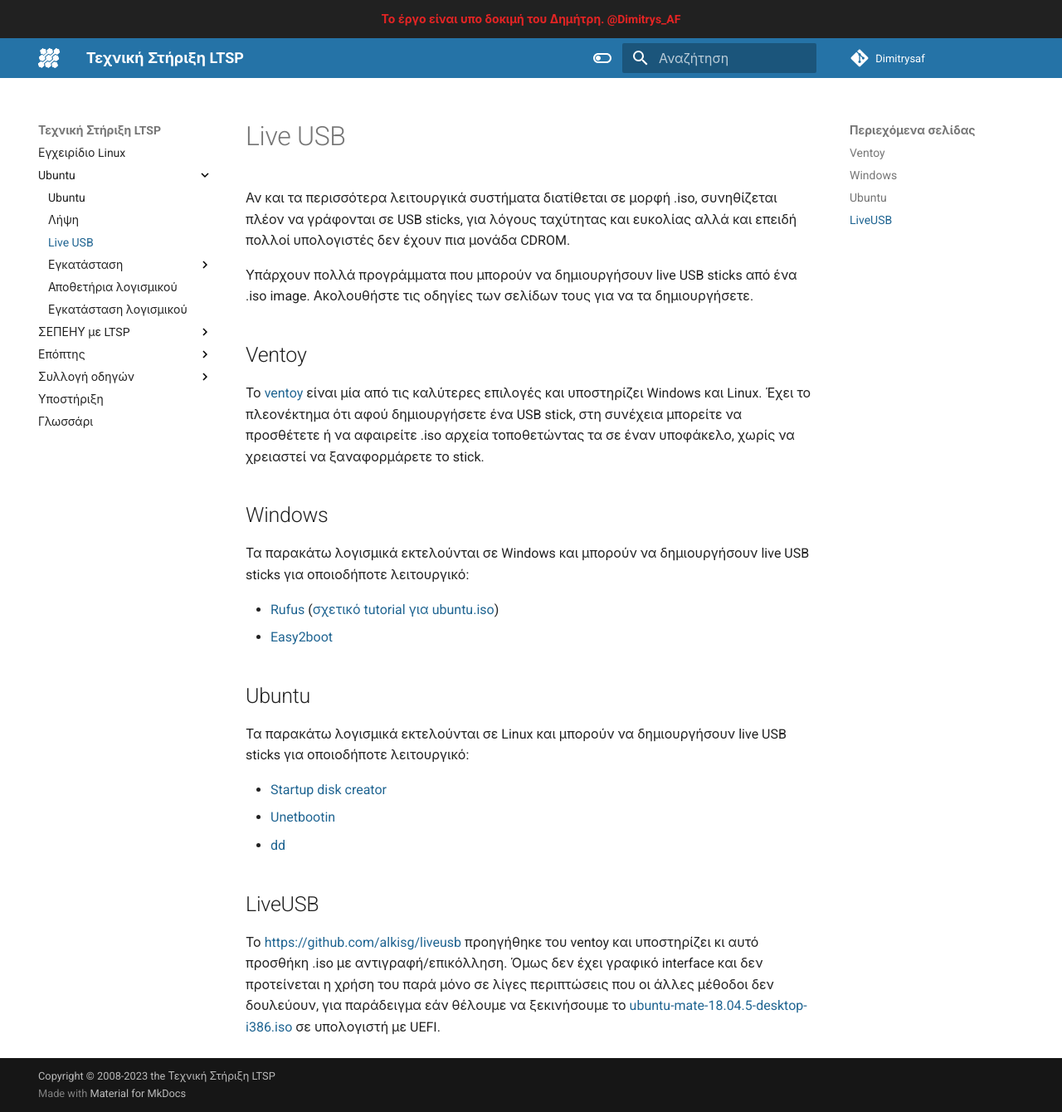
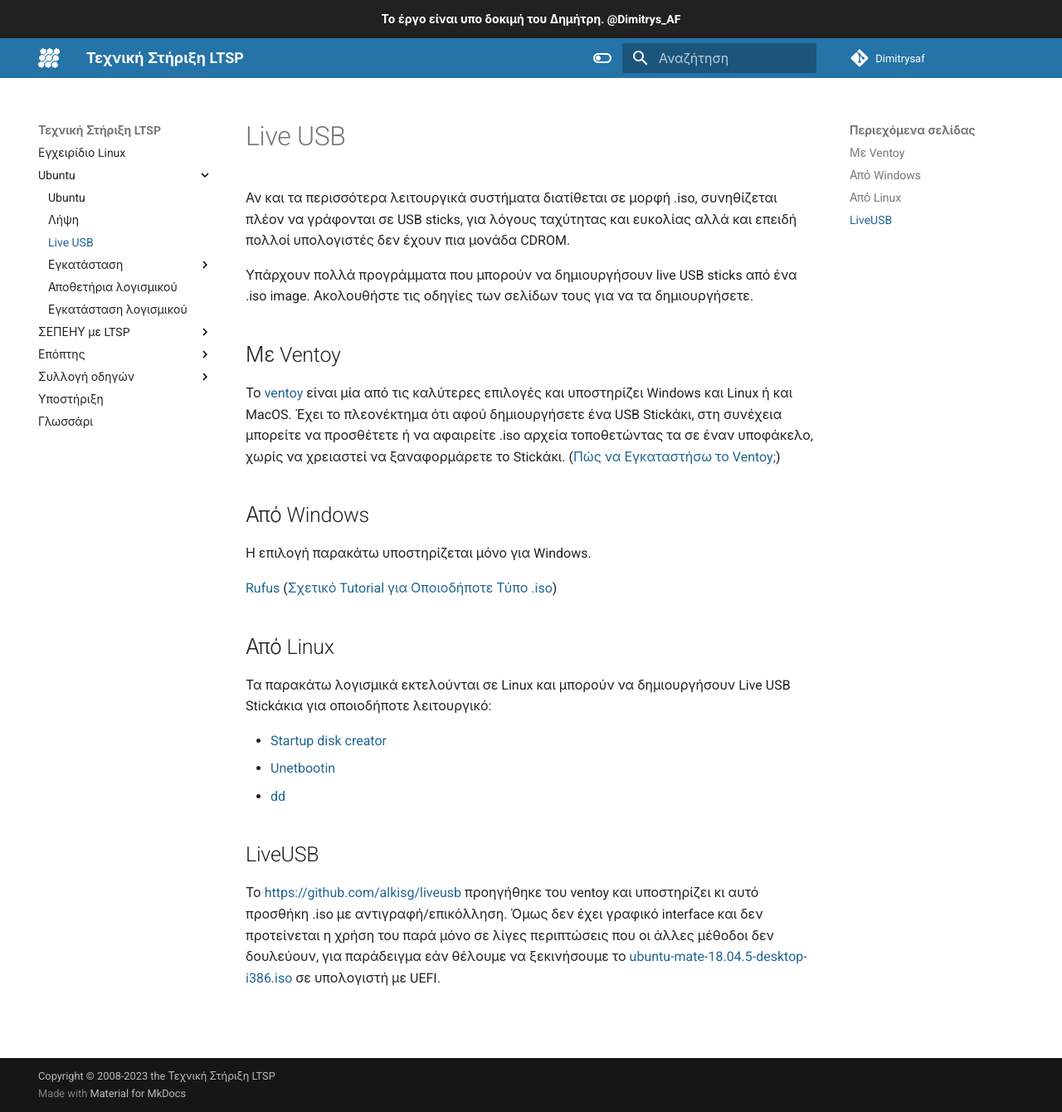
Before and after one commit to Educational-Tools/Linux-Manual, an MkDocs documentation site: the page built from docs/ubuntu/liveusb.md, in a window 1280 px wide and 1340 px high. Shown: the whole window at 83% size. Built offline with MkDocs 1.6.1 and Material for MkDocs 9.7.7, drawn with Linux system fonts in a browser that asks for light colours.

Commit message:
modified:   docs/ubuntu/liveusb.md 	modified:   overrides/main.html

```diff
--- a/docs/ubuntu/liveusb.md
+++ b/docs/ubuntu/liveusb.md
@@ -8,27 +8,26 @@
 από ένα .iso image. Ακολουθήστε τις οδηγίες των σελίδων τους για να τα
 δημιουργήσετε.
 
-## Ventoy
+## Με Ventoy
 
 Το [ventoy](https://ventoy.net) είναι μία από τις καλύτερες επιλογές και
-υποστηρίζει Windows και Linux. Έχει το πλεονέκτημα ότι αφού δημιουργήσετε ένα
-USB stick, στη συνέχεια μπορείτε να προσθέτετε ή να αφαιρείτε .iso αρχεία
+υποστηρίζει Windows και Linux ή και MacOS. Έχει το πλεονέκτημα ότι αφού δημιουργήσετε ένα
+USB Stickάκι, στη συνέχεια μπορείτε να προσθέτετε ή να αφαιρείτε .iso αρχεία
 τοποθετώντας τα σε έναν υποφάκελο, χωρίς να χρειαστεί να ξαναφορμάρετε το
-stick.
+Stickάκι.
+([Πώς να Εγκαταστήσω το Ventoy;](https://wwwhttps://www.pcsteps.gr/99966-multiboot-usb-%CE%BC%CE%B5-%CE%BB%CE%B5%CE%B9%CF%84%CE%BF%CF%85%CF%81%CE%B3%CE%B9%CE%BA%CE%AC-%CF%83%CF%85%CF%83%CF%84%CE%AE%CE%BC%CE%B1%CF%84%CE%B1/.pcsteps.gr/99966-multiboot-usb-%CE%BC%CE%B5-%CE%BB%CE%B5%CE%B9%CF%84%CE%BF%CF%85%CF%81%CE%B3%CE%B9%CE%BA%CE%AC-%CF%83%CF%85%CF%83%CF%84%CE%AE%CE%BC%CE%B1%CF%84%CE%B1/))
 
-## Windows
+## Από Windows
 
-Τα παρακάτω λογισμικά εκτελούνται σε Windows και μπορούν να δημιουργήσουν
-live USB sticks για οποιοδήποτε λειτουργικό:
+Η επιλογή παρακάτω υποστηρίζεται μόνο για Windows.
 
-- [Rufus](https://rufus.ie/) ([σχετικό tutorial για
-  ubuntu.iso](https://ubuntu.com/tutorials/tutorial-create-a-usb-stick-on-windows))
-- [Easy2boot](https://www.easy2boot.com/)
+[Rufus](https://rufus.ie/) ([Σχετικό Tutorial για
+  Οποιοδήποτε Τύπο .iso](https://www.pcsteps.gr/14678-%CE%B4%CE%B7%CE%BC%CE%B9%CE%BF%CF%85%CF%81%CE%B3%CE%AF%CE%B1-boot-usb/))
 
-## Ubuntu
+## Από Linux
 
-Τα παρακάτω λογισμικά εκτελούνται σε Linux και μπορούν να δημιουργήσουν live
-USB sticks για οποιοδήποτε λειτουργικό:
+Τα παρακάτω λογισμικά εκτελούνται σε Linux και μπορούν να δημιουργήσουν Live
+USB Stickάκια για οποιοδήποτε λειτουργικό:
 
 - [Startup disk
   creator](https://ubuntu.com/tutorials/tutorial-create-a-usb-stick-on-ubuntu)
--- a/overrides/main.html
+++ b/overrides/main.html
@@ -1,5 +1,5 @@
 {% extends "base.html" %}
 
 {% block announce %}
-  <b><a href="https://alkisg.mysch.gr/steki/index.php?topic=9460.0">Το έργο είναι υπο δοκιμή του Δημήτρη. @Dimitrys_AF</a></b>
+  <b>Το έργο είναι υπο δοκιμή του Δημήτρη. @Dimitrys_AF</b>
 {% endblock %}
```
